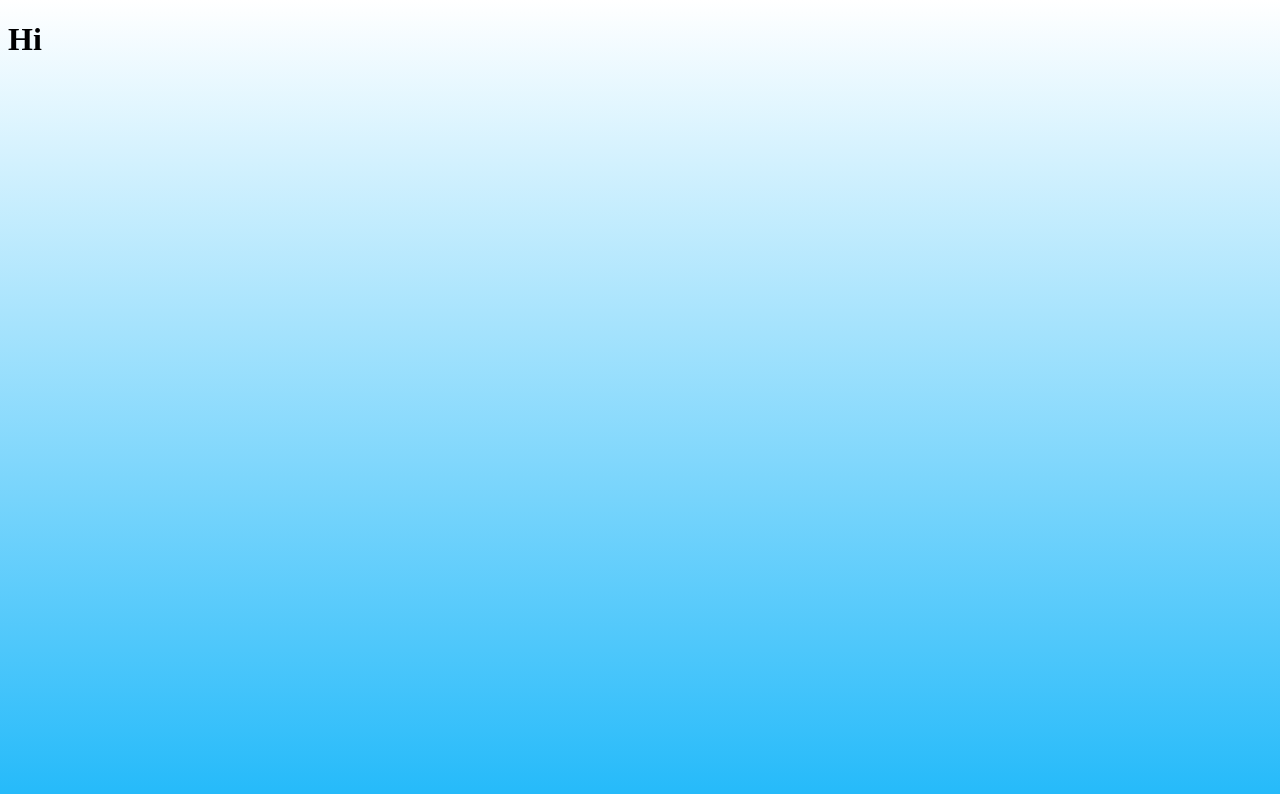
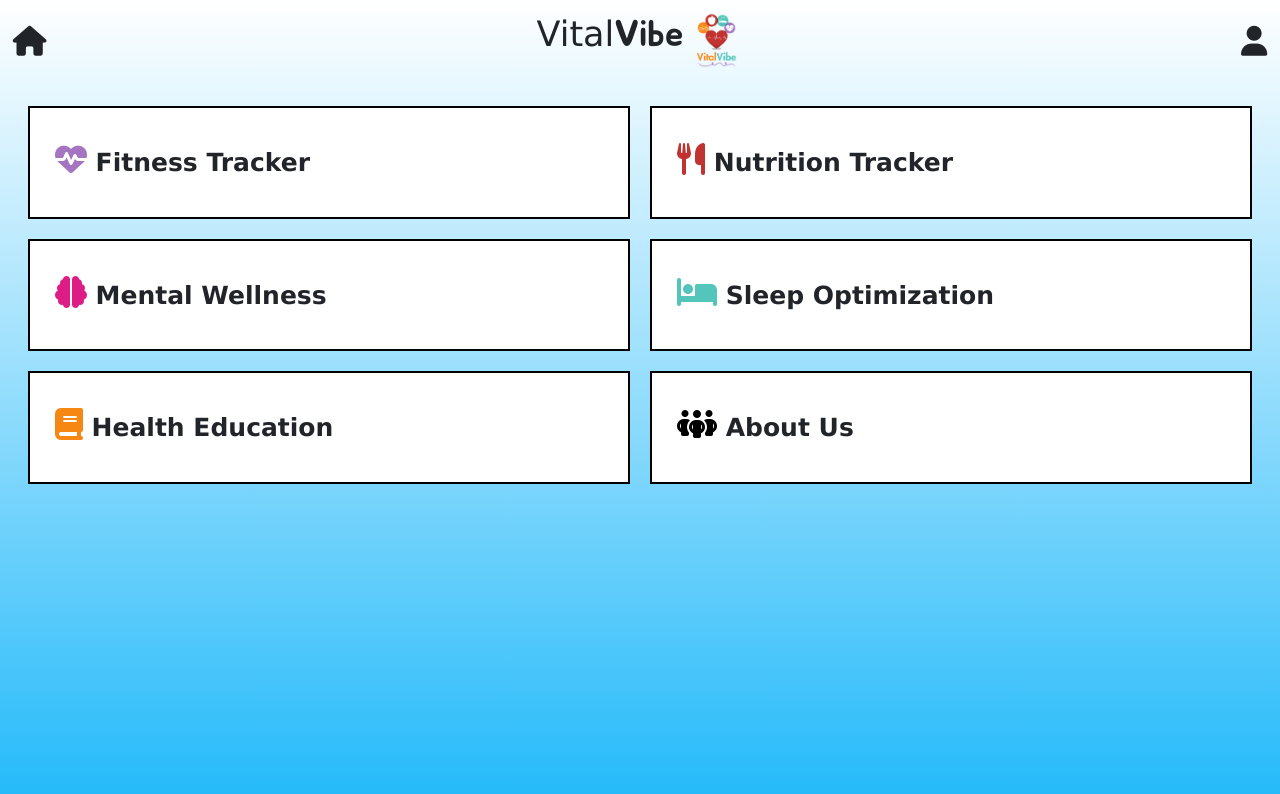
Before and after one commit to joseps2/joseps2.github.io, a plain HTML site: page pages/home.html in a window 1280 px wide. Drawn offline with nearby package versions, Linux system fonts and the light colour scheme.

Commit message:
Home Page
Added layout for home page, will continue to work on animation between intro page and home page.

```diff
--- a/index.css
+++ b/index.css
@@ -22,7 +22,6 @@ body.fadeout{
   justify-content:center;
 }
 
-
 .vital {
   font-family: Verdana, Geneva, Tahoma, sans-serif;
   font-size: 40px;
--- a/index.js
+++ b/index.js
@@ -1,4 +1,4 @@
 setTimeout(function(){
   document.body.classList.add("fadeout");
-  window.location.replace("/pages/home.html");
+  window.location.href = "/pages/home.html";
 }, 5000);
--- a/pages/css/home.css
+++ b/pages/css/home.css
@@ -2,3 +2,102 @@ body {
   background: linear-gradient(white, #24BAFA);
   background-attachment: fixed;
 }
+
+.flexybox {
+  display:flex;
+  width: 100%;
+  margin-top: 1%;
+}
+
+.headerWithLogo {
+  display:flex;
+  width: 100%;
+  justify-content:center;
+}
+
+.vital {
+  font-family: Verdana, Geneva, Tahoma, sans-serif;
+  font-size: 35px;
+}
+
+.vibe {
+  font-family: 'Jua', sans-serif;
+  font-size: 37px;
+}
+
+.headerLogo {
+  margin-left: 5px;
+  text-align: center;
+}
+
+.fa-house {
+  text-align: left;
+  font-size: 30px;
+  margin-left: 1%;
+  margin-top: 1%;
+  width: 100%;
+}
+
+.fa-user {
+  text-align: right;
+  font-size: 30px;
+  width: 100%;
+  margin-right: 1%;
+  margin-top: 1%;
+}
+
+.cols {
+  display: flex;
+  flex-direction: column;
+  gap: 20px;
+  width: 100%;
+  margin-top: 3%;
+}
+
+.row {
+  flex-direction: row;
+  margin-left: 1%;
+  margin-right: 1%;
+  gap: 20px;
+  justify-content:center;
+}
+
+.homeBox {
+  background-color: white;
+  border: black 2px solid;
+  width: 48%;
+  font-size: 25px;
+  padding: 35px 25px 35px 25px;
+  font-weight: bold;
+  font-family: Verdana, Geneva, Tahoma, sans-serif;
+}
+
+.fa-heart-pulse {
+  font-size: 32px;
+  color: #A675C1;
+}
+
+.fa-utensils {
+  font-size: 32px;
+  color: #C13331;
+}
+
+.fa-brain {
+  font-size: 32px;
+  color: #DD1D85;
+}
+
+.fa-bed {
+  font-size: 32px;
+  color: #53C5BB;
+}
+
+.fa-book {
+  font-size: 32px;
+  color: #F78713;
+}
+
+.fa-people-group {
+  font-size: 32px;
+  color: black;
+}
--- a/pages/home.html
+++ b/pages/home.html
@@ -3,13 +3,42 @@
   <head>
     <meta http-equiv="Content-Type" content="text/html; charset=UTF-8"/>
     <title>VitalVibe</title>
+    <link href="https://cdn.jsdelivr.net/npm/bootstrap@5.0.2/dist/css/bootstrap.min.css" rel="stylesheet" integrity="sha384-EVSTQN3/azprG1Anm3QDgpJLIm9Nao0Yz1ztcQTwFspd3yD65VohhpuuCOmLASjC" crossorigin="anonymous">
+    <script src="https://cdn.jsdelivr.net/npm/bootstrap@5.0.2/dist/js/bootstrap.bundle.min.js" integrity="sha384-MrcW6ZMFYlzcLA8Nl+NtUVF0sA7MsXsP1UyJoMp4YLEuNSfAP+JcXn/tWtIaxVXM" crossorigin="anonymous"></script>
     <link rel="stylesheet" href="css/home.css"/>
-    <link rel="icon" type="image/x-icon" href="/images/vital_vibe_logo.webp">
+    <link rel="icon" type="image/x-icon" href="../images/vital_vibe_logo.webp">
     <link href='https://fonts.googleapis.com/css?family=Jua' rel='stylesheet'>
     <script src="javascript/home.js"></script>
+    <script src="https://kit.fontawesome.com/8129353ffd.js" crossorigin="anonymous"></script>
   </head>
 
   <body>
-    <h1>Hi</h1>
+    <div class="flexybox">
+      <i class="fa-solid fa-house"></i>
+      <div class="headerWithLogo">
+        <h1 class="vital">Vital</h1>
+        <h1 class="vibe">Vibe</h1>
+        <img src="../images/vital_vibe_logo.webp" alt="VitalVibe logo" class="headerLogo" height="55" width="55">
+      </div>
+      <i class="fa-solid fa-user"></i>
+    </div>
+
+    <div class="cols">
+      <div class="row">
+        <div class="homeBox"><i class="fa-solid fa-heart-pulse"></i> Fitness Tracker</div>
+        <div class="homeBox"><i class="fa-solid fa-utensils"></i> Nutrition Tracker</div>
+      </div>
+
+      <div class="row">
+        <div class="homeBox"><i class="fa-solid fa-brain"></i> Mental Wellness</div>
+        <div class="homeBox"><i class="fa-solid fa-bed"></i> Sleep Optimization</div>
+      </div>
+
+      <div class="row">
+        <div class="homeBox"><i class="fa-solid fa-book"></i> Health Education</div>
+        <div class="homeBox"><i class="fa-solid fa-people-group"></i> About Us</div>
+      </div>
+    </div>
+
   </body>
 </html>
```
Also changed, not shown: index.html (+1 -1 lines).
